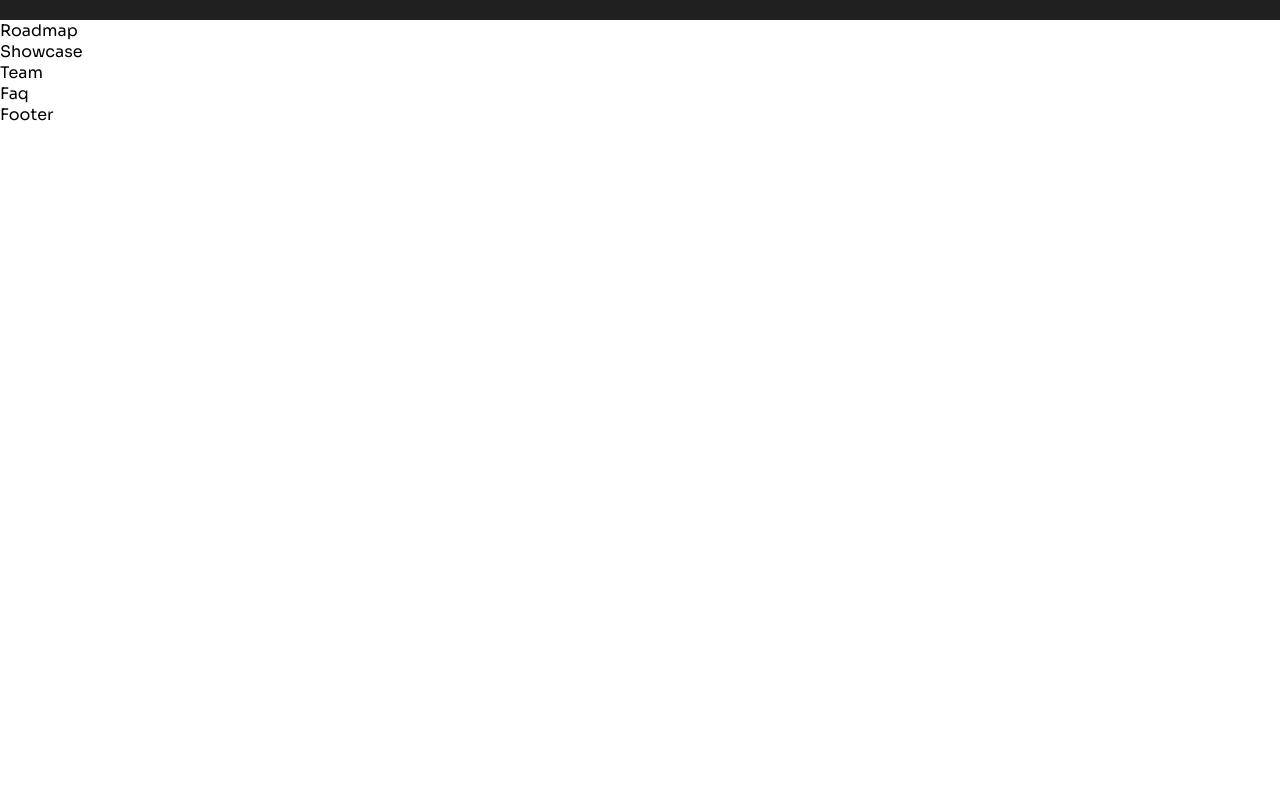
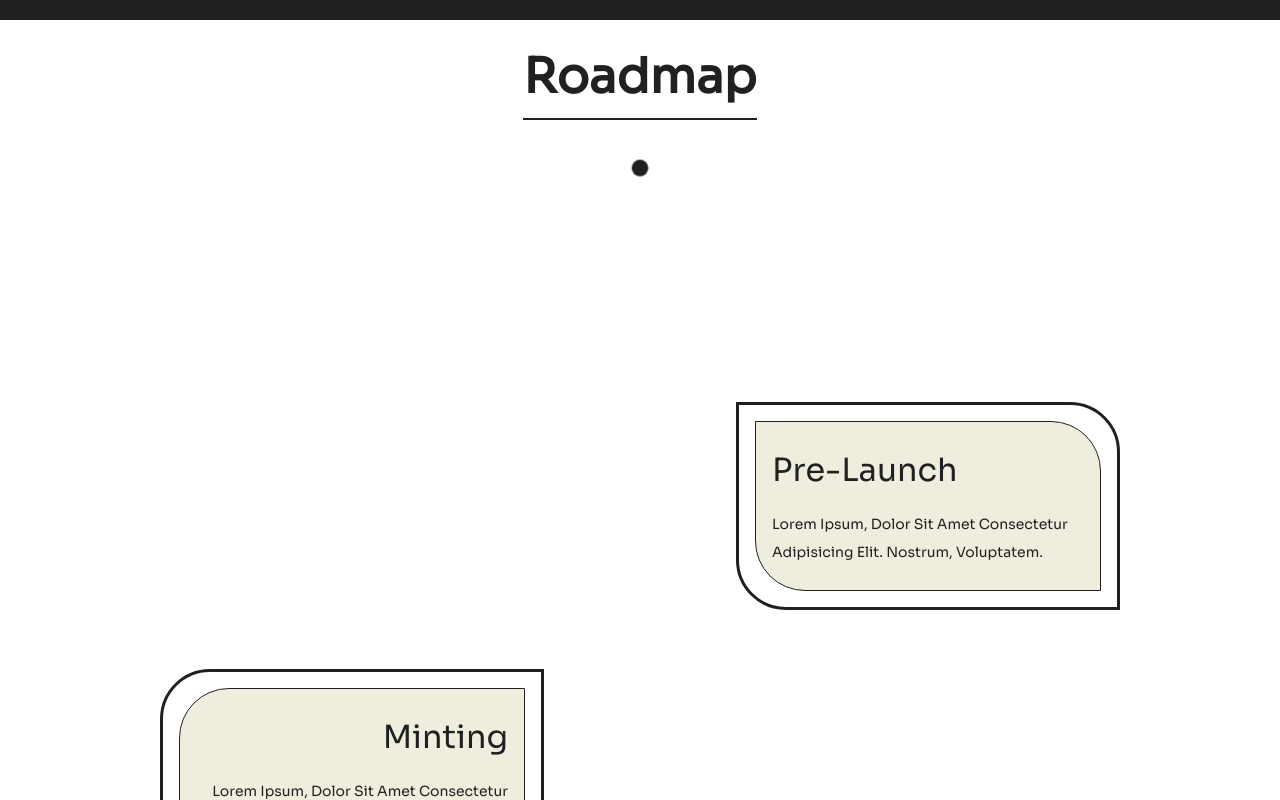
Before and after one commit to khoadodk/the-normies, a React (Create React App) app: page / in a window 1280 px wide. Shown: the part 1580-2380 px from the top of the page. Before the commit the page ends 1705 px from the top, so only its background shows below. Built offline with nearby package versions, Linux system fonts and the light colour scheme; a web font is replaced by a local one.

Commit message:
Added Roadmap section

```diff
--- /dev/null
+++ b/src/components/DrawSVG.jsx
@@ -0,0 +1,92 @@
+import { useLayoutEffect, useRef } from 'react';
+import styled, { keyframes } from 'styled-components';
+import ScrollTrigger from 'gsap/ScrollTrigger';
+import gsap from 'gsap';
+
+import Vector from '../Icons/Vector';
+
+const Bounce = keyframes`
+from {
+    transform: translateX(-50%) scale(.5);
+}
+to {
+    transform: translateX(-50%) scale(1);
+}
+`;
+
+const VectorWrapper = styled.div`
+  position: absolute;
+  top: 1rem;
+  left: 50%;
+  transform: translateX(-50%);
+  width: 100%;
+  height: 100%;
+  overflow: hidden;
+  svg {
+    width: 100%;
+    height: 100%;
+  }
+`;
+
+const Ball = styled.div`
+  position: absolute;
+  top: 1rem;
+  left: 50%;
+  transform: translateX(-50%);
+  width: 2rem;
+  height: 2rem;
+  border-radius: 50%;
+  background-color: ${(props) => props.theme.text};
+  animation: ${Bounce} 0.5s linear infinite alternate;
+`;
+
+const DrawSVG = () => {
+  const ref = useRef(null);
+  const ballRef = useRef(null);
+
+  gsap.registerPlugin(ScrollTrigger);
+
+  useLayoutEffect(() => {
+    let element = ref.current;
+    let svg = document.getElementsByClassName('svg-path')[0];
+
+    const length = svg.getTotalLength();
+
+    // Start positioning of svg drawing
+    svg.style.strokeDasharray = length;
+
+    // Hide svg before scrolling start
+    svg.style.strokeDashoffset = length;
+
+    let tl = gsap.timeline({
+      scrollTrigger: {
+        trigger: element,
+        start: 'top center',
+        end: 'bottom bottom',
+        onUpdate: (self) => {
+          const draw = length * self.progress;
+          // Reverse the drawing when scroll goes up
+          svg.style.strokeDashoffset = length - draw;
+        },
+        onToggle: (self) => {
+          if (self.isActive) {
+            ballRef.current.style.display = 'none';
+          } else {
+            ballRef.current.style.display = 'inline-block';
+          }
+        },
+      },
+    });
+  }, []);
+
+  return (
+    <>
+      <Ball ref={ballRef} />
+      <VectorWrapper ref={ref}>
+        <Vector />
+      </VectorWrapper>
+    </>
+  );
+};
+
+export default DrawSVG;
--- a/src/components/sections/Faq.jsx
+++ b/src/components/sections/Faq.jsx
@@ -1,7 +1,9 @@
-import React from 'react';
+import styled from 'styled-components';
+
+const SectionWrapper = styled.section``;
 
 const Faq = () => {
-  return <div>Faq</div>;
+  return <SectionWrapper>Faq</SectionWrapper>;
 };
 
 export default Faq;
--- a/src/components/sections/Roadmap.jsx
+++ b/src/components/sections/Roadmap.jsx
@@ -1,7 +1,158 @@
-import React from 'react';
+import styled from 'styled-components';
+import DrawSVG from '../DrawSVG';
+
+const SectionWrapper = styled.div`
+  height: 100vh;
+  width: 100%;
+  position: relative;
+  background-color: ${(props) => props.theme.body};
+`;
+
+const TitleWrapper = styled.h1`
+  font-size: ${(props) => props.theme.fontxxl};
+  color: ${(props) => props.theme.text};
+  display: flex;
+  text-transform: capitalize;
+  justify-content: center;
+  align-items: center;
+  margin: 1rem auto;
+  border-bottom: 2px solid ${(props) => props.theme.text};
+  width: fit-content;
+`;
+
+const ContainerWrapper = styled.div`
+  width: 75%;
+  min-height: 200vh;
+  margin: 0 auto;
+  background-color: ${(props) => props.theme.body};
+  display: flex;
+  justify-content: center;
+  align-items: center;
+  position: relative;
+`;
+
+const SVGWrapper = styled.div`
+  display: flex;
+  justify-content: center;
+  align-items: center;
+`;
+
+const ItemsWrapper = styled.ul`
+  list-style: none;
+  width: 100%;
+  height: 200vh;
+  display: flex;
+  flex-direction: column;
+  justify-content: center;
+  align-items: center;
+
+  & > *:nth-of-type(2n + 1) {
+    justify-content: start;
+    div {
+      border-radius: 50px 0 50px 0;
+      text-align: right;
+    }
+    p {
+      border-radius: 50px 0 50px 0;
+    }
+  }
+  & > *:nth-of-type(2n) {
+    justify-content: end;
+    div {
+      border-radius: 0 50px 0 50px;
+      text-align: left;
+    }
+    p {
+      border-radius: 0 50px 0 50px;
+    }
+  }
+`;
+
+const ItemWrapper = styled.li`
+  width: 100%;
+  height: 200vh;
+  display: flex;
+`;
+
+const ItemContainer = styled.div`
+  width: 40%;
+  height: fit-content;
+  padding: 1rem;
+  border: 3px solid ${(props) => props.theme.text};
+`;
+
+const BoxWrapper = styled.p`
+  height: fit-content;
+  background-color: ${(props) => props.theme.carouselColor};
+  color: ${(props) => props.theme.text};
+  padding: 1rem;
+  position: relative;
+  border: 1px solid ${(props) => props.theme.text};
+`;
+
+const SubtitleWrapper = styled.span`
+  display: block;
+  font-size: ${(props) => props.theme.fontxl};
+  text-transform: capitalize;
+  color: ${(props) => props.theme.text};
+`;
+
+const TextWrapper = styled.span`
+  display: block;
+  font-size: ${(props) => props.theme.fontsm};
+  text-transform: capitalize;
+  color: ${(props) => props.theme.text};
+  font-weight: 400;
+  margin: 0.5rem 0;
+`;
+
+const RoadmapItem = ({ title, text }) => {
+  return (
+    <ItemWrapper>
+      <ItemContainer>
+        <BoxWrapper>
+          <SubtitleWrapper>{title}</SubtitleWrapper>
+          <TextWrapper>{text}</TextWrapper>
+        </BoxWrapper>
+      </ItemContainer>
+    </ItemWrapper>
+  );
+};
 
 const Roadmap = () => {
-  return <div>Roadmap</div>;
+  return (
+    <SectionWrapper>
+      <TitleWrapper>Roadmap</TitleWrapper>
+      <ContainerWrapper>
+        <SVGWrapper>
+          <DrawSVG />
+        </SVGWrapper>
+        <ItemsWrapper>
+          <ItemWrapper>&nbsp;</ItemWrapper>
+          <RoadmapItem
+            title="Pre-Launch"
+            text="Lorem ipsum, dolor sit amet consectetur adipisicing elit. Nostrum, voluptatem."
+          />
+          <RoadmapItem
+            title="Minting"
+            text="Lorem ipsum, dolor sit amet consectetur adipisicing elit. Nostrum, voluptatem."
+          />
+          <RoadmapItem
+            title="Staking"
+            text="Lorem ipsum, dolor sit amet consectetur adipisicing elit. Nostrum, voluptatem."
+          />
+          <RoadmapItem
+            title="Merch"
+            text="Lorem ipsum, dolor sit amet consectetur adipisicing elit. Nostrum, voluptatem."
+          />
+          <RoadmapItem
+            title="Roadmap 2.0"
+            text="Lorem ipsum, dolor sit amet consectetur adipisicing elit. Nostrum, voluptatem."
+          />
+        </ItemsWrapper>
+      </ContainerWrapper>
+    </SectionWrapper>
+  );
 };
 
 export default Roadmap;
```
